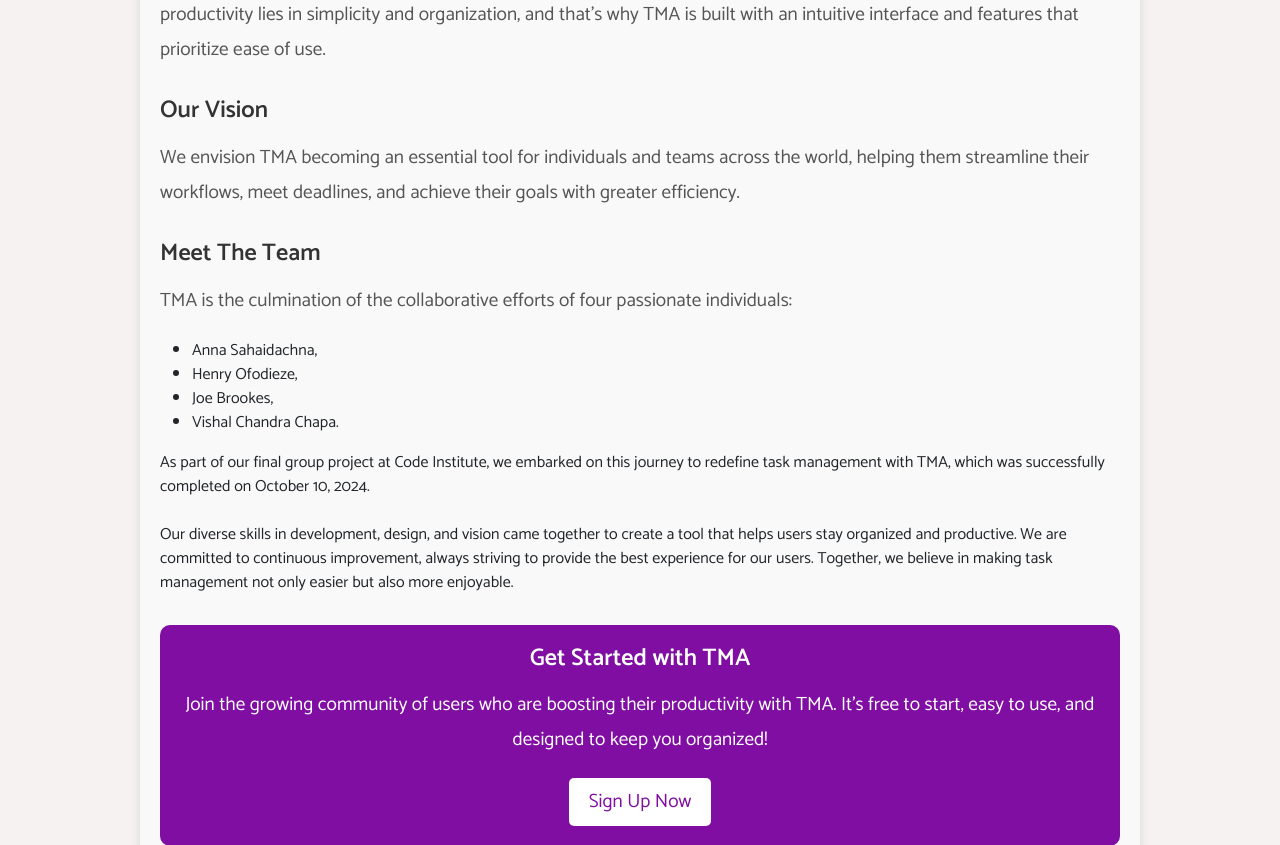
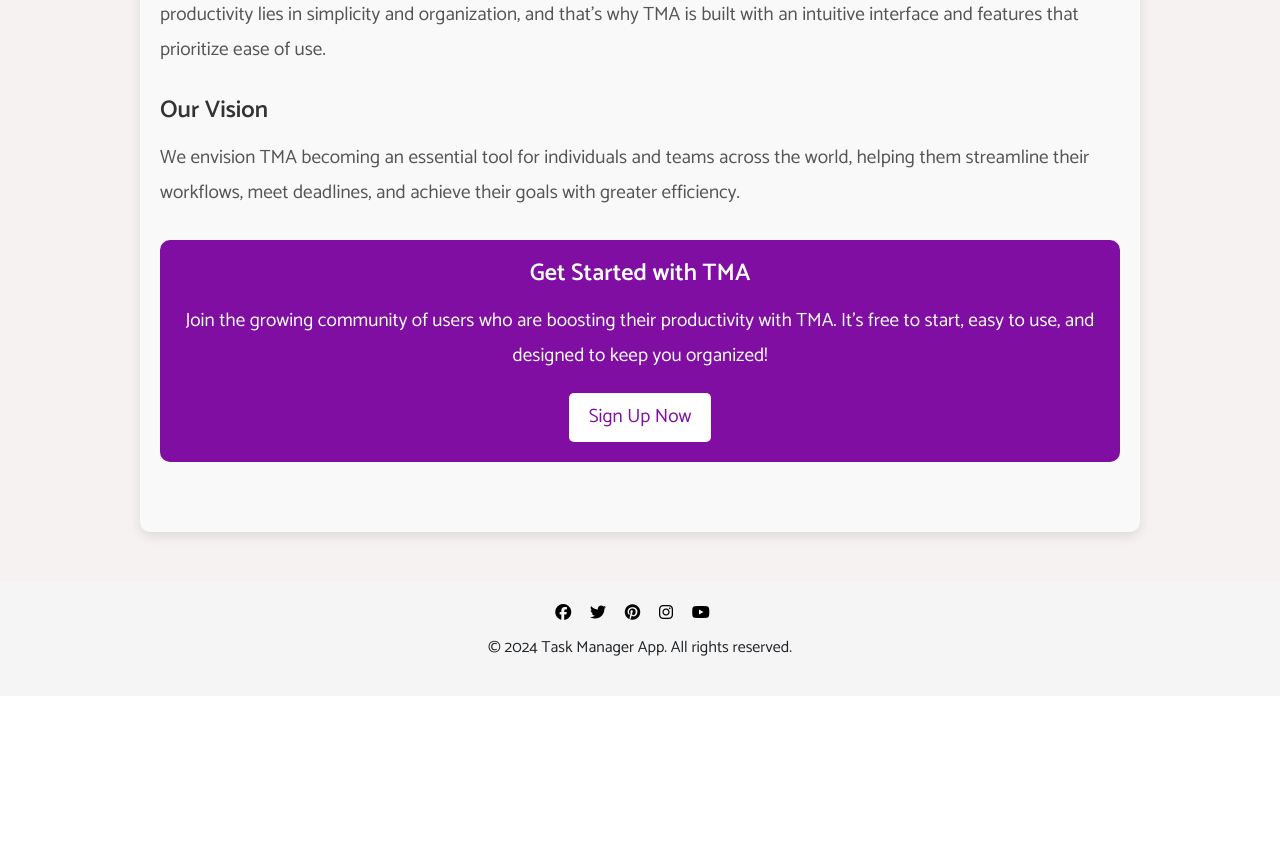
Before and after one commit to Vishalchapa/task-manager-app, a Django app: page /about/ in a window 1280 px wide. Shown: the part 677-1522 px from the top of the page. After the commit the page ends 1333 px from the top, so only its background shows below. Run offline with Django 4.2, Linux system fonts and the light colour scheme; some libraries are stand-ins or nearby versions.

Commit message:
update about.html

```diff
--- a/core/templates/core/about.html
+++ b/core/templates/core/about.html
@@ -36,24 +36,7 @@
             streamline their workflows, meet deadlines, and achieve their goals with greater efficiency.</p>
     </section>
 
-    <section id="about-team">
-        <h2>Meet The Team</h2>
-        <p>TMA is the culmination of the collaborative efforts of four passionate individuals:
-            <ul>
-                <li><stong>Anna Sahaidachna,</stong></li>
-                <li><stong>Henry Ofodieze,</stong></li>
-                <li><stong>Joe Brookes,</stong></li>
-                <li><stong>Vishal Chandra Chapa.</stong></li>
-            </ul>
-            As part of our final group project at Code Institute, we
-            embarked on this journey to redefine task management with TMA, which was successfully completed on October
-            10, 2024. <br><br>
 
-            Our diverse skills in development, design, and vision came together to create a tool that helps users stay
-            organized and productive. We are committed to continuous improvement, always striving to provide the best
-            experience for our users. Together, we believe in making task management not only easier but also more
-            enjoyable.</p>
-    </section>
 
     <section id="about-cta">
         <h2>Get Started with TMA</h2>
```
